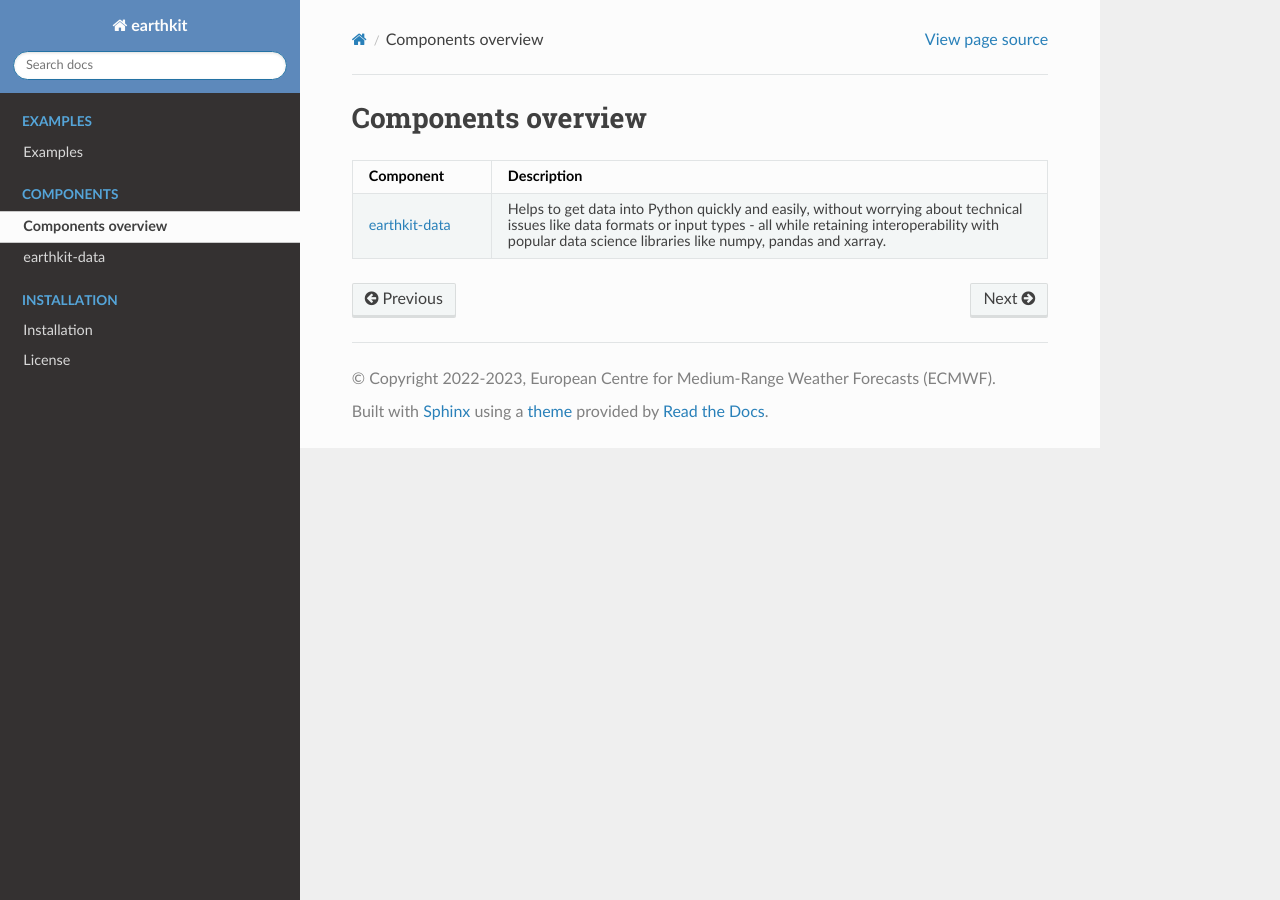
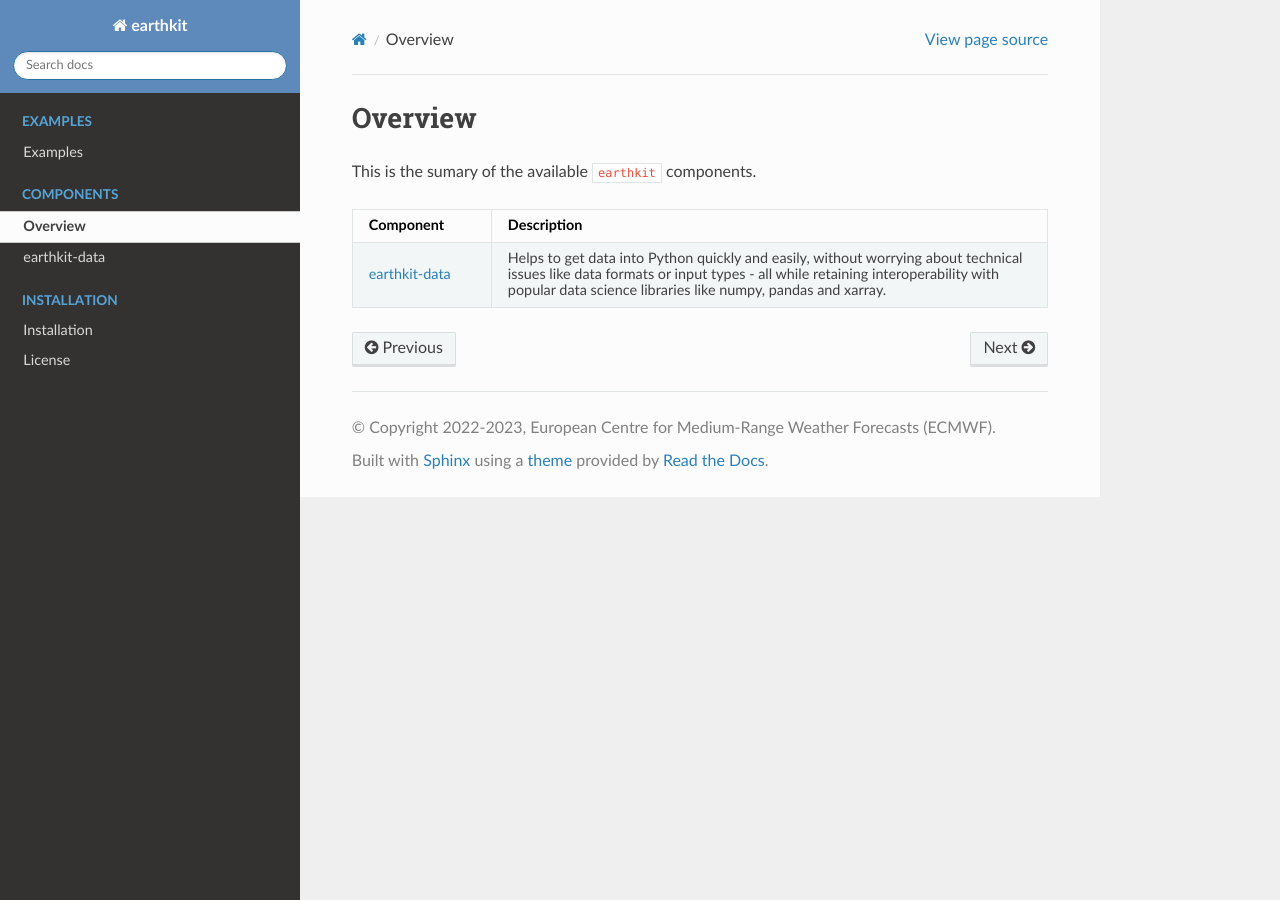
Before and after one commit to ecmwf/earthkit, a Sphinx documentation site: the page built from docs/components_overview.rst, in a window 1280 px wide. Built offline with Sphinx 7.4.7 and the Read the Docs theme 2.0.0, drawn with Linux system fonts in a browser that asks for light colours.

```diff
--- a/docs/components_overview.rst
+++ b/docs/components_overview.rst
@@ -1,7 +1,9 @@
 .. _components:
 
-Components overview
+Overview
 =====================
+
+This is the sumary of the available ``earthkit`` components.
 
 .. list-table::
     :widths: 20 80
--- a/docs/install.rst
+++ b/docs/install.rst
@@ -25,6 +25,6 @@ This will bring in some necessary binary dependencies for you.
 Installing the binary dependencies
 --------------------------------------
 
-This is the list of components with installation instructions, which have binary dependencies:
+This is the list of components with have binary dependencies. Please click on the links to see the installation instructions.
 
 -  `eartkit-data <https://earthkit-data.readthedocs.io/en/latest/install.html#installing-the-binary-dependencies>`_
```
Also changed, not shown: README.md (+6 -0 lines).
